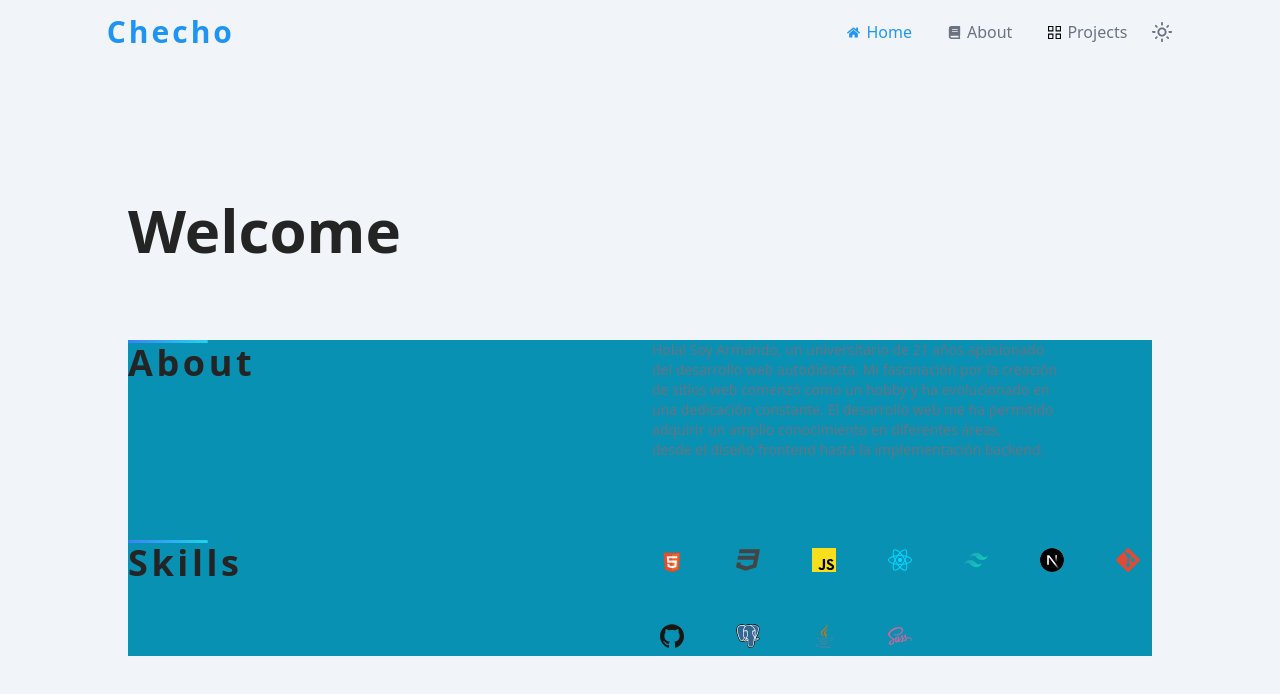
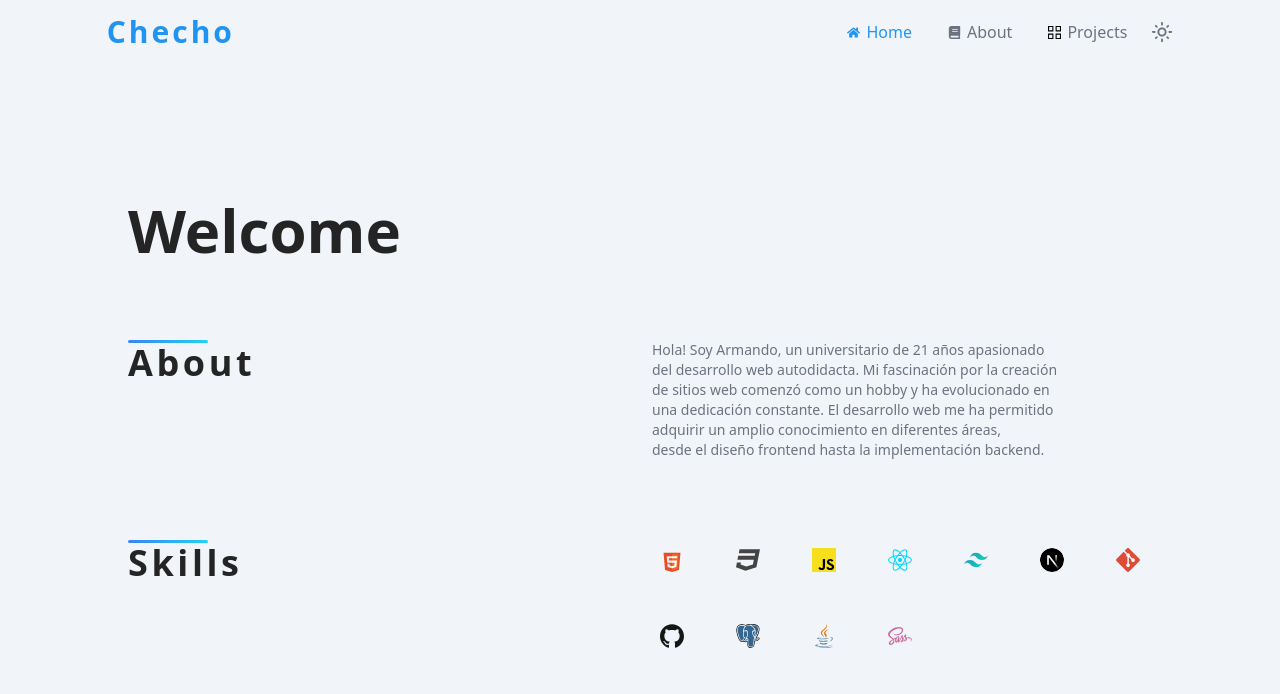
Before and after one commit to Chencho34/MyPortfolio, a React (Vite) app: page /MyPortfolio/about in a window 1280 px wide. Shown: the top 694 px of the page. Built offline with nearby package versions, Linux system fonts and the light colour scheme.

Commit message:
SET: Fade animation in  about page

```diff
--- a/src/pages/about/About.jsx
+++ b/src/pages/about/About.jsx
@@ -10,7 +10,7 @@ export default function About() {
           <Fade direction='left' duration={300} big>
             <h1 className='text-6xl/tight font-bold text-[#242424] dark:text-gray-300  mb-10'>Welcome</h1>
           </Fade>
-          <section className='flex flex-col bg-cyan-600 gap-20'>
+          <section className='flex flex-col gap-20'>
             <article className='lg:flex gap-9 items-start justify-between'>
               <Fade direction='left' duration={400}>
                 <article className='w-40'>
```
